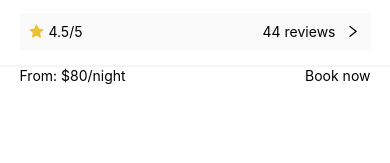
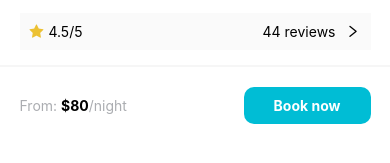
Before and after one commit to TDMinhNhat/travelling-mobile-app-repo, a React Native app in the folder travelling-app-fe/: screen / in a window 390 px wide. Shown: the part 279-442 px from the top of the page. Built offline with nearby package versions, Linux system fonts and the light colour scheme.

Commit message:
re-style footer Travelling Detail's screen

```diff
--- a/travelling-app-fe/src/screens/TravellingDetailScreen.tsx
+++ b/travelling-app-fe/src/screens/TravellingDetailScreen.tsx
@@ -85,9 +85,9 @@ export default function () {
                 <View></View>
                 <View></View>
                 <View style={TravellingDetailStyle.footer}>
-                    <Text>From: <Text>${data.price}</Text>/night</Text>
-                    <Pressable>
-                        <Text>Book now</Text>
+                    <Text style={{color: "#abadb1"}}>From: <Text style={{fontWeight: "bold", color: "black"}}>${data.price}</Text>/night</Text>
+                    <Pressable style={{backgroundColor: "#00bdd5", borderRadius: 10}}>
+                        <Text style={{color: "white", fontWeight: "bold", paddingLeft: 30, paddingRight: 30, paddingTop: 10, paddingBottom: 10}}>Book now</Text>
                     </Pressable>
                 </View>
             </View>
--- a/travelling-app-fe/src/style/TravellingDetailStyle.tsx
+++ b/travelling-app-fe/src/style/TravellingDetailStyle.tsx
@@ -20,6 +20,7 @@ export default StyleSheet.create({
         display: "flex",
         flexDirection: "row",
         justifyContent: "space-between",
-        alignItems: "center"
+        alignItems: "center",
+        marginTop: 20,
     }
 })
```
